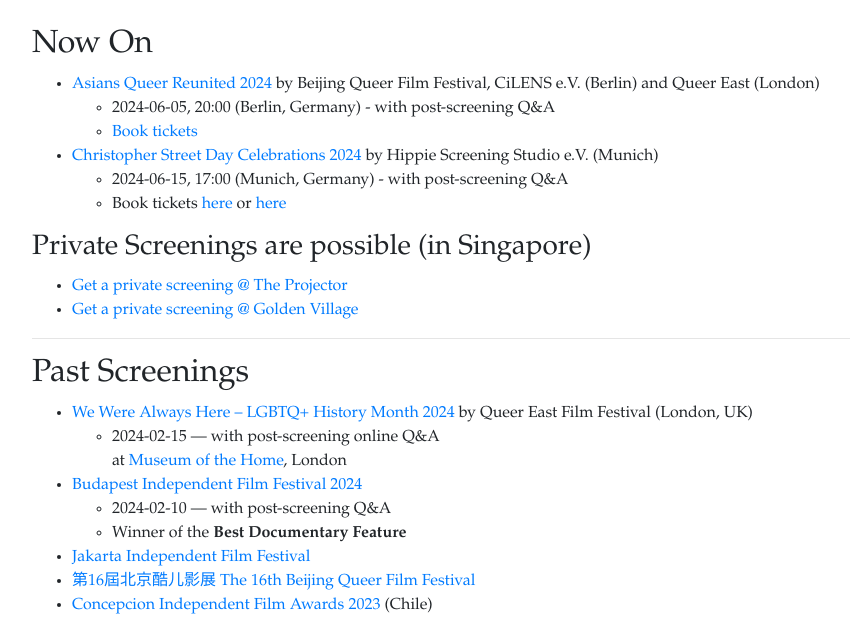
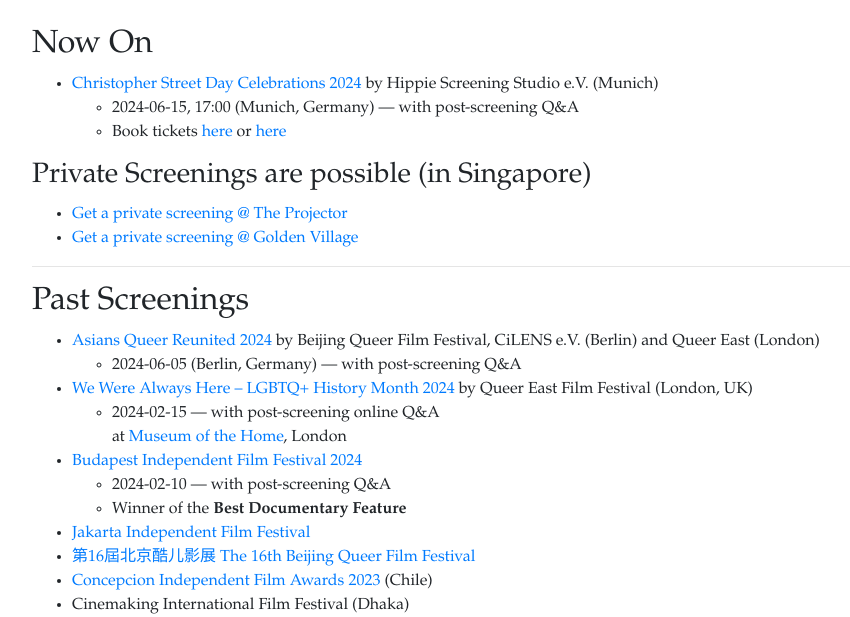
Before and after one commit to somewomen/somewomen.github.io, a Flask app: page /watch.html in a window 1280 px wide. Shown: the part 74-691 px from the top of the page, without its empty margins (138-988 px from the left). Run offline with Flask 3, Linux system fonts and the light colour scheme; some libraries are stand-ins or nearby versions.

Commit message:
moved Berlin to past

```diff
--- a/web/templates/watch.html
+++ b/web/templates/watch.html
@@ -9,16 +9,11 @@
     <h2>Now On</h2>
 
     <ul>
-      <li><a href='https://sinematranstopia.com/en/program/film-series/asian-queers-reunited'>Asians Queer Reunited 2024</a> by Beijing Queer Film Festival, CiLENS e.V. (Berlin) and Queer East (London)
- <ul>
-   <li>2024-06-05, 20:00 (Berlin, Germany) - with post-screening Q&A
-   <li> <a href='https://sinematranstopia.com/en/asian-queers-reunited/some-women'>Book
-   tickets</a>
-</ul>
+
       <li>
 <a href='https://www.csdmuenchen.de/en/celebrations.html?aid=0#prideweeks'>Christopher Street Day Celebrations 2024</a> by Hippie Screening Studio e.V. (Munich)
  <ul>
-      <li>2024-06-15, 17:00 (Munich, Germany) - with post-screening Q&A
+      <li>2024-06-15, 17:00 (Munich, Germany)  —  with post-screening Q&amp;A
       <li>Book tickets <a href='https://www.viagogo.com/au/Theatre-Tickets/Movie/Some-Women-Tickets/E-153523835'>here</a> or <a href='https://www.eventim.de/en/event/some-women-omeu-werkstattkino-18616023/'>here</a>
 </ul>
     </ul>
@@ -32,6 +27,10 @@
       <hr>
       <h2>Past Screenings</h2>
       <ul>
+	<li><a href='https://sinematranstopia.com/en/program/film-series/asian-queers-reunited'>Asians Queer Reunited 2024</a> by Beijing Queer Film Festival, CiLENS e.V. (Berlin) and Queer East (London)
+	  <ul>
+	    <li>2024-06-05 (Berlin, Germany)  —  with post-screening Q&amp;A
+	  </ul>
 	<li> <a href='https://queereast.org.uk/event/we-were-always-here-lgbtq-history-month-2024/'>We Were Always Here – LGBTQ+ History Month 2024</a> by Queer East Film Festival (London, UK)
  <ul>
 	<li> 2024-02-15 —  with post-screening online Q&amp;A
```
Also changed, not shown: docs/watch.html (+6 -7 lines).
